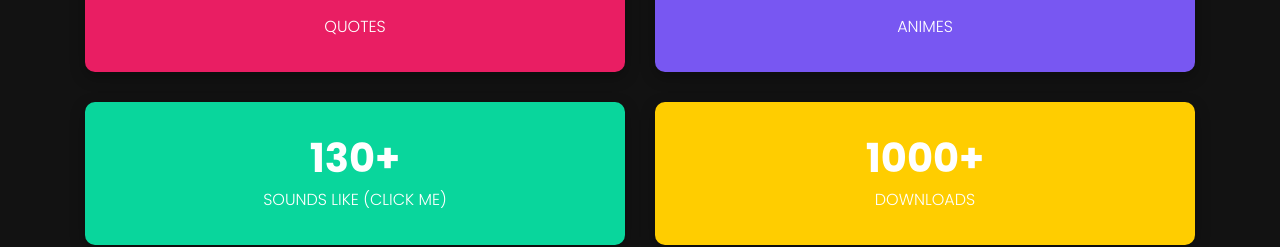
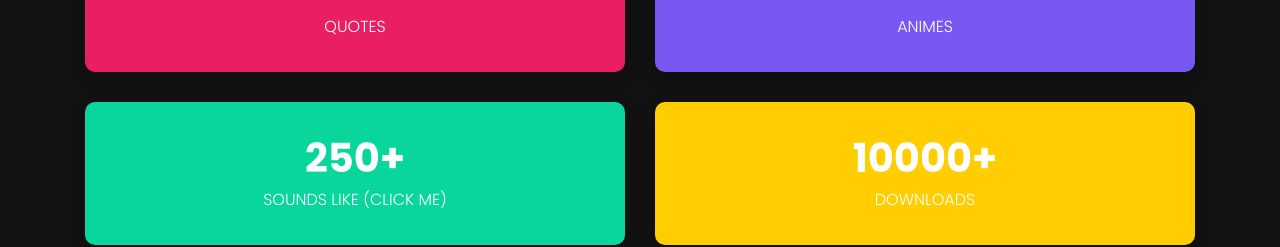
Before and after one commit to jdevsappstudio-github/AnimePedia-web, a plain HTML site: page index.html in a window 1280 px wide. Shown: the part 2480-2727 px from the top of the page. Drawn offline with Linux system fonts and the light colour scheme.

Commit message:
ads update and count of downloads update

```diff
--- a/index.html
+++ b/index.html
@@ -235,13 +235,13 @@
 
           </div><div class="col-sm-6"  >
             <div class="fun-facts-item style-3 " onclick="play3()">
-                <h3>130+</h3>
+                <h3>250+</h3>
                 <audio src="videos/itachi.mp3" id="audio3"></audio>
                 <span>Sounds like (click me)</span>
             </div>
           </div><div class="col-sm-6">
             <div class="fun-facts-item style-4" >
-                <h3>1000+</h3>
+                <h3>10000+</h3>
                 <!-- <audio src="videos/kakarot.mp3" id="audio3"></audio> -->
                 <span>Downloads</span>
             </div>
```
Also changed, not shown: app-ads.txt.
